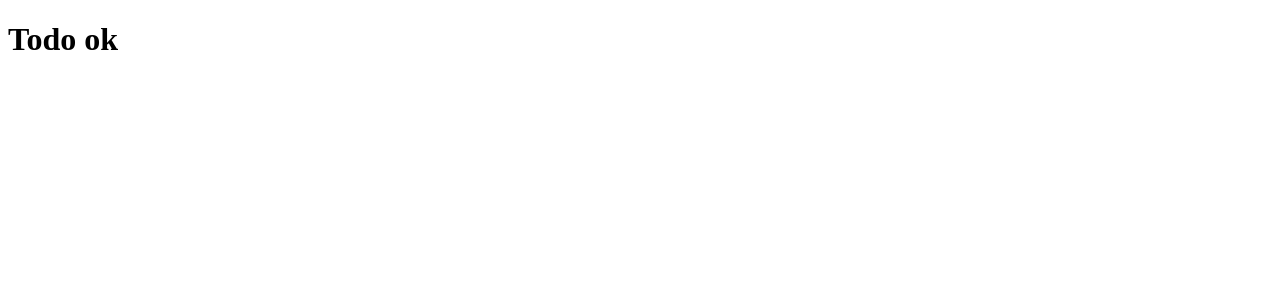
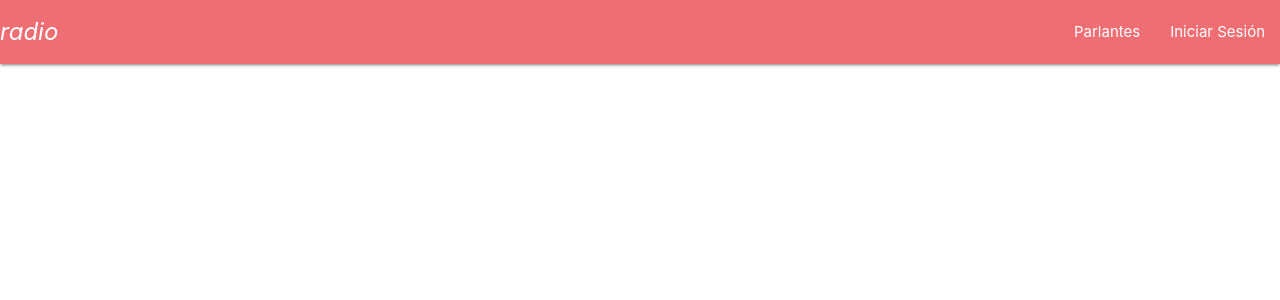
Before and after one commit to DarkKing2001/Parlantes, a Django app: page /parlantes/base/ in a window 1280 px wide. Before the commit the part shown is almost empty. Shown: the top 300 px of the page. Run offline with Django 3.2, Linux system fonts and the light colour scheme; some libraries are stand-ins or nearby versions.

Commit message:
Se modifico la base, se agrego los enlaces para las carpetas de static, y se agrego una barra de navegación

```diff
--- a/prueba/parlantes/templates/parlantes/base.html
+++ b/prueba/parlantes/templates/parlantes/base.html
@@ -1,10 +1,49 @@
 <!DOCTYPE html>
+
 <html lang="en">
-<head>
-    <meta charset="UTF-8">
-    <title>todo bien</title>
-</head>
-<body>
-    <h1>Todo ok</h1>
-</body>
+    <head>
+        {% load static %}
+        <meta charset="UTF-8">
+        <title> {% block title%}   {% endblock %}</title>
+
+        <script src="ajax.googleapis.com/ajax/libs/jquery/2.1.1/jquery.min.js"></script>
+        <!--Import Google Icon Font-->
+          <link href="fonts.googleapis.com/icon?family=Material+Icons" rel="stylesheet">
+          <!--Import materialize.css-->
+          <link type="text/css" rel="stylesheet" href="{% static 'css/materialize.min.css' %}"  />
+
+          <!--Let browser know website is optimized for mobile-->
+          <meta name="viewport" content="width=device-width, initial-scale=1.0"/>
+
+    <!--
+    Webinar Git
+    us.bbcollab.com/guest/c6c508e8111a44ab991d4b001e20086c
+    miércoles 21  18:30 a 19:30
+    -->
+    </head>
+    <body>
+
+        <nav>
+            <div id="pestania" class="nav-wrapper">
+              <a href="parlantesIndex.html" class="brand-logo"><i class="large material-icons">radio</i></a>
+              <ul id="nav-mobile" class="right hide-on-med-and-down">
+                <li><a href="parlantes.html">Parlantes</a></li>
+                <li><a href="registro.html">Iniciar Sesión</a></li>
+              </ul>
+            </div>
+        </nav>
+
+        {% block content %}
+
+        {% endblock %}
+
+
+
+        <!--JavaScript at end of body for optimized loading-->
+        <script type="text/javascript" src="{%  static 'js/materialize.min.js' %}"></script>
+
+        {% block javascript%}
+
+        {% endblock%}
+    </body>
 </html>
```
